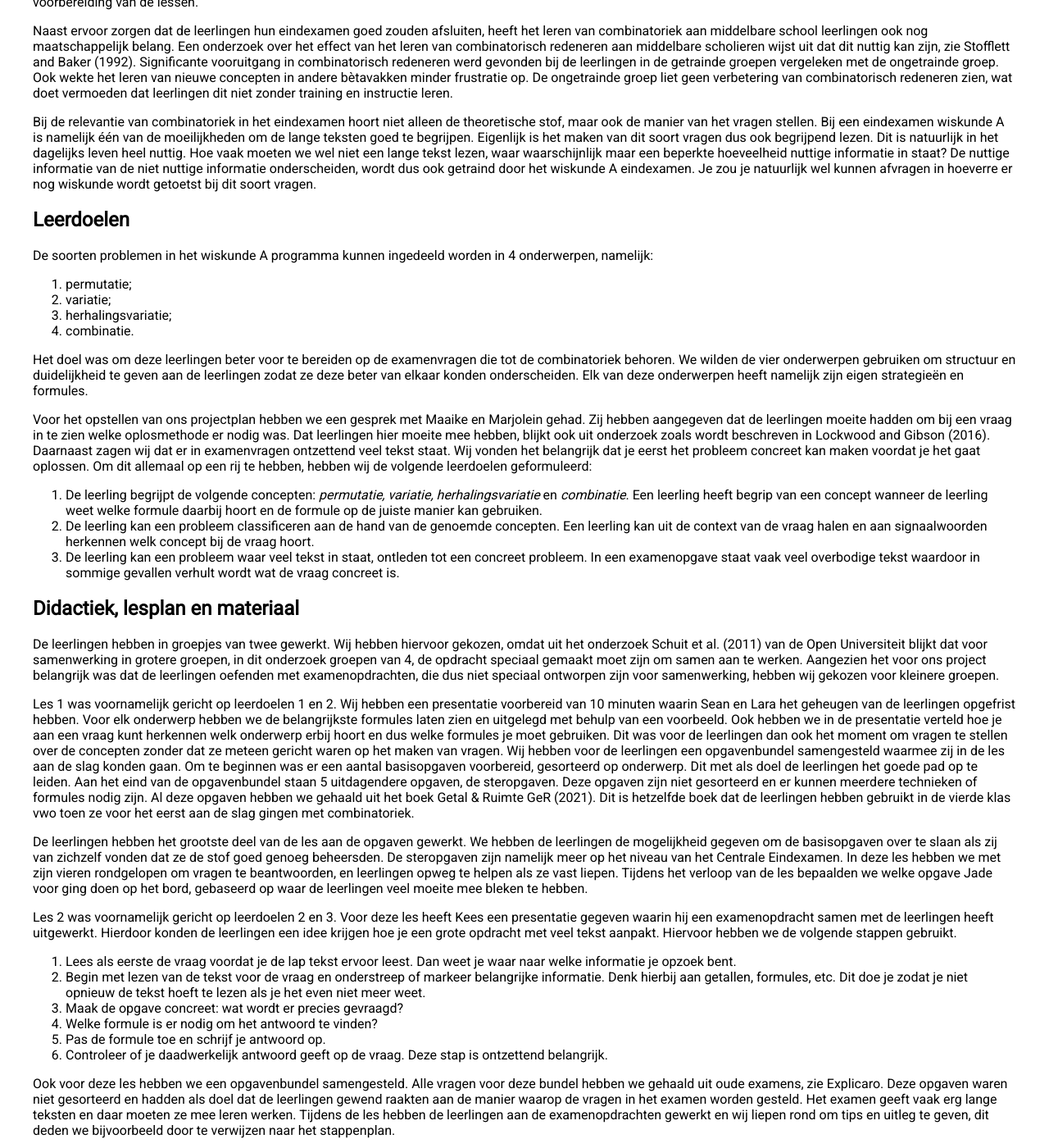
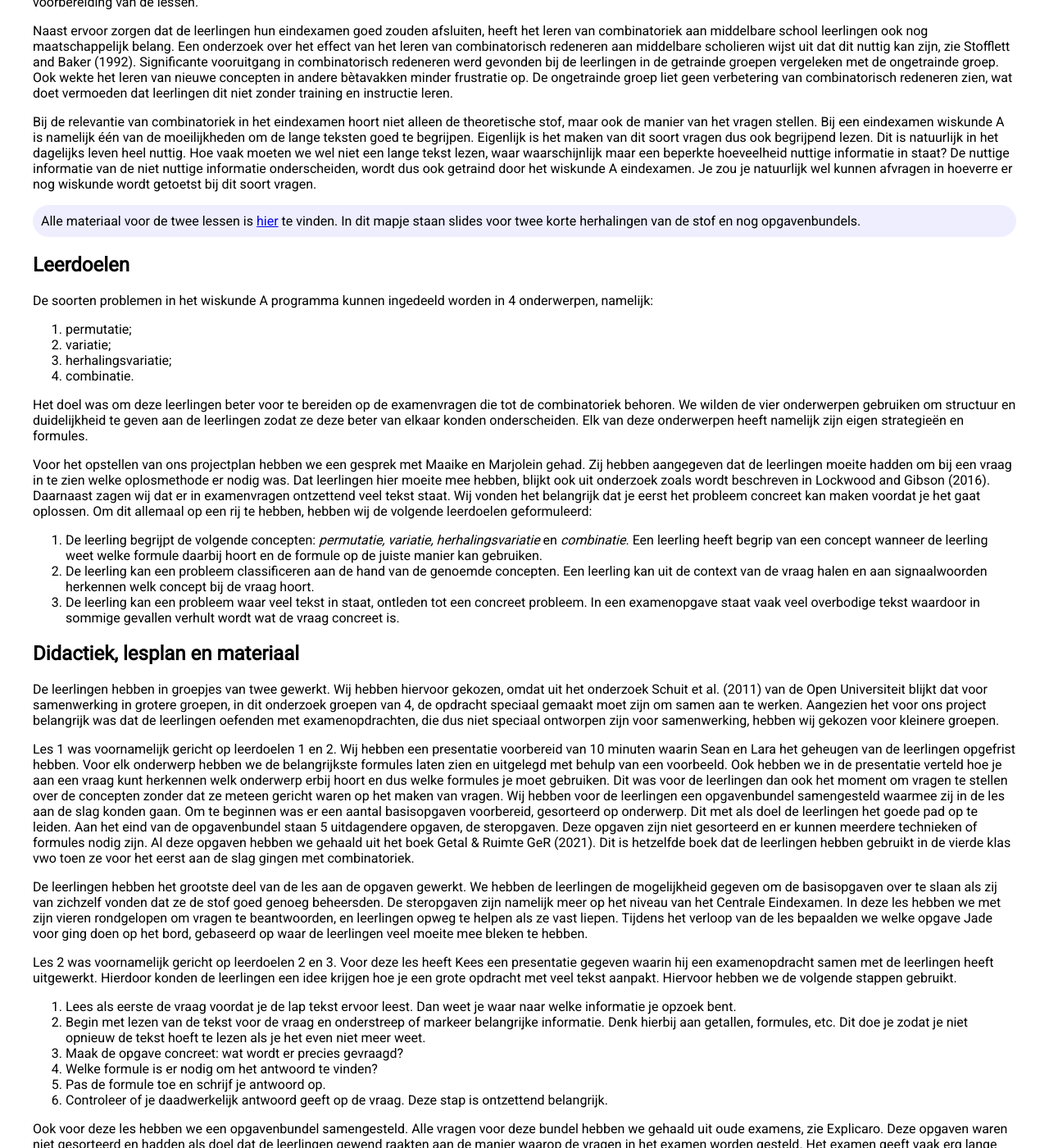
Before and after one commit to NicosStarreveld/Onderwijs-Communicatie, a Jekyll site: the page built from Pages/combinatoriek.md, in a window 1280 px wide and 1400 px high, scrolled down 1084 px. Shown: the whole window at 82% size. Built offline with Jekyll 4.4.1, drawn with Linux system fonts in a browser that asks for light colours; some of the changed text lies outside the part shown.

Commit message:
Update combinatoriek.md

```diff
--- a/Pages/combinatoriek.md
+++ b/Pages/combinatoriek.md
@@ -18,6 +18,8 @@ description: Sean Hubert, Jade Lindert, Kees Peters, en Lara Supardi, waren uitg
 <p>Naast ervoor zorgen dat de leerlingen hun eindexamen goed zouden afsluiten, heeft het leren van combinatoriek aan middelbare school leerlingen ook nog maatschappelijk belang. Een onderzoek over het effect van het leren van combinatorisch redeneren aan middelbare scholieren wijst uit dat dit nuttig kan zijn, zie Stofflett and Baker (1992). Significante vooruitgang in combinatorisch redeneren werd gevonden bij de leerlingen in de getrainde groepen vergeleken met de ongetrainde groep. Ook wekte het leren van nieuwe concepten in andere bètavakken minder frustratie op. De ongetrainde groep liet geen verbetering van combinatorisch redeneren zien, wat doet vermoeden dat leerlingen dit niet zonder training en instructie leren.</p>
 
 <p> Bij de relevantie van combinatoriek in het eindexamen hoort niet alleen de theoretische stof, maar ook de manier van het vragen stellen. Bij een eindexamen wiskunde A is namelijk één van de moeilijkheden om de lange teksten goed te begrijpen. Eigenlijk is het maken van dit soort vragen dus ook begrijpend lezen. Dit is natuurlijk in het dagelijks leven heel nuttig. Hoe vaak moeten we wel niet een lange tekst lezen, waar waarschijnlijk maar een beperkte hoeveelheid nuttige informatie in staat? De nuttige informatie van de niet nuttige informatie onderscheiden, wordt dus ook getraind door het wiskunde A eindexamen. Je zou je natuurlijk wel kunnen afvragen in hoeverre er nog wiskunde wordt getoetst bij dit soort vragen.</p>
+
+<div class="boxje"> Alle materiaal voor de twee lessen is <a href="/Onderwijs-Communicatie/Projecten/Combinatoriek/Materiaal.zip"> hier</a> te vinden. In dit mapje staan slides voor twee korte herhalingen van de stof en nog opgavenbundels.</div>
 
 <h2> Leerdoelen</h2>
 
@@ -65,6 +67,6 @@ belangrijk.</li></ol>
 
 <p>Ook voor deze les hebben we een opgavenbundel samengesteld. Alle vragen voor deze bundel hebben we gehaald uit oude examens, zie Explicaro. Deze opgaven waren niet gesorteerd en hadden als doel dat de leerlingen gewend raakten aan de manier waarop de vragen in het examen worden gesteld. Het examen geeft vaak erg lange teksten en daar moeten ze mee leren werken. Tijdens de les hebben de leerlingen aan de examenopdrachten gewerkt en wij liepen rond om tips en uitleg te geven, dit deden we bijvoorbeeld door te verwijzen naar het stappenplan.</p>
 
-<div class="boxje"> Alle materiaal voor de twee lessen is <a href="/Onderwijs-Communicatie/Projecten/Combinatoriek/Materiaal.zip"> hier</a> te vinden. In dit mapje staan slides voor twee korte herhalingen van de stof en nog opgavenbundels.</div>
+
 
 </html>
```
